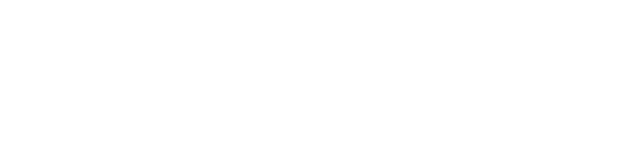
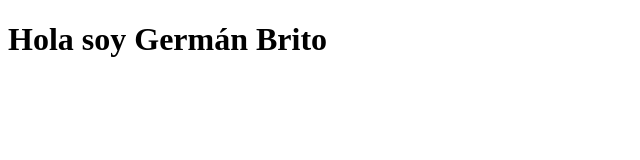
Before and after one commit to GermanBrito/portfolio-FrontEnd, a plain HTML site: page Index.html in a window 1280 px wide. Shown: the whole page, without its empty margins (0-640 px from the left). Drawn offline with Linux system fonts and the light colour scheme.

Commit message:
second commit

```diff
--- a/Index.html
+++ b/Index.html
@@ -7,6 +7,7 @@
     <title>Document</title>
 </head>
 <body>
+    <h1>Hola soy Germán Brito</h1>
 
 </body>
 </html>
```
